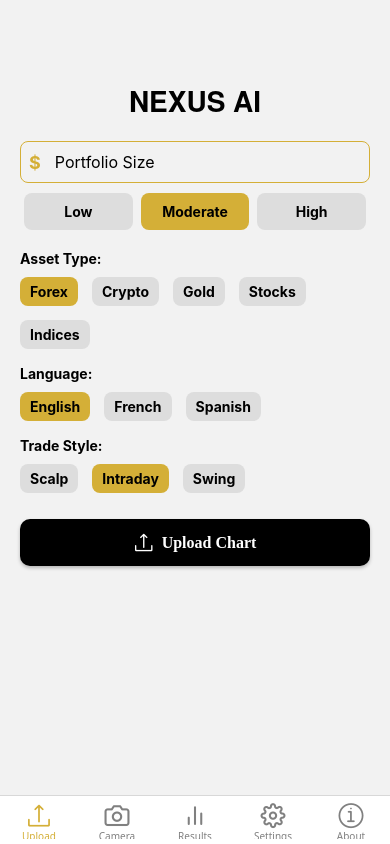
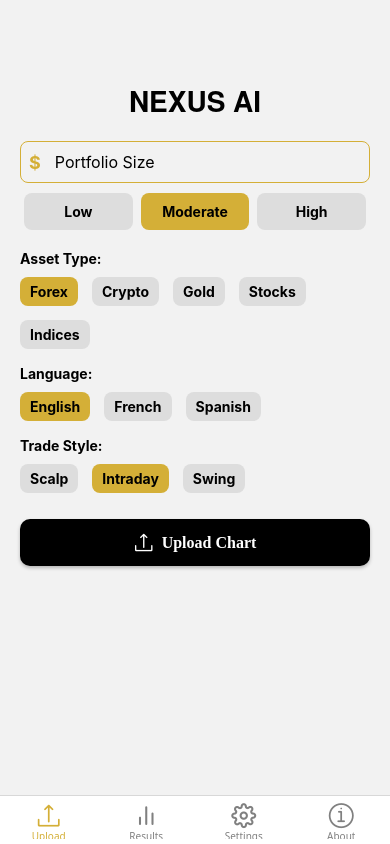
Before and after one commit to jessnat85/nexusai-frontend, a React Native app: screen / in a window 390 px wide. Built offline with nearby package versions, Linux system fonts and the light colour scheme.

Commit message:
Removed CameraScreen and fixed red screen crash

```diff
--- a/App.js
+++ b/App.js
@@ -8,7 +8,6 @@ import UploadScreen from './components/UploadScreen';
 import ResultsScreen from './components/ResultsScreen';
 import SettingsScreen from './components/SettingsScreen';
 import AboutScreen from './components/AboutScreen';
-import CameraScreen from './components/CameraScreen'; // New Camera screen
 
 const Tab = createBottomTabNavigator();
 
@@ -32,7 +31,6 @@ export default function App() {
         })}
       >
         <Tab.Screen name="Upload" component={UploadScreen} />
-        <Tab.Screen name="Camera" component={CameraScreen} />
         <Tab.Screen name="Results" component={ResultsScreen} />
         <Tab.Screen name="Settings" component={SettingsScreen} />
         <Tab.Screen name="About" component={AboutScreen} />
```
